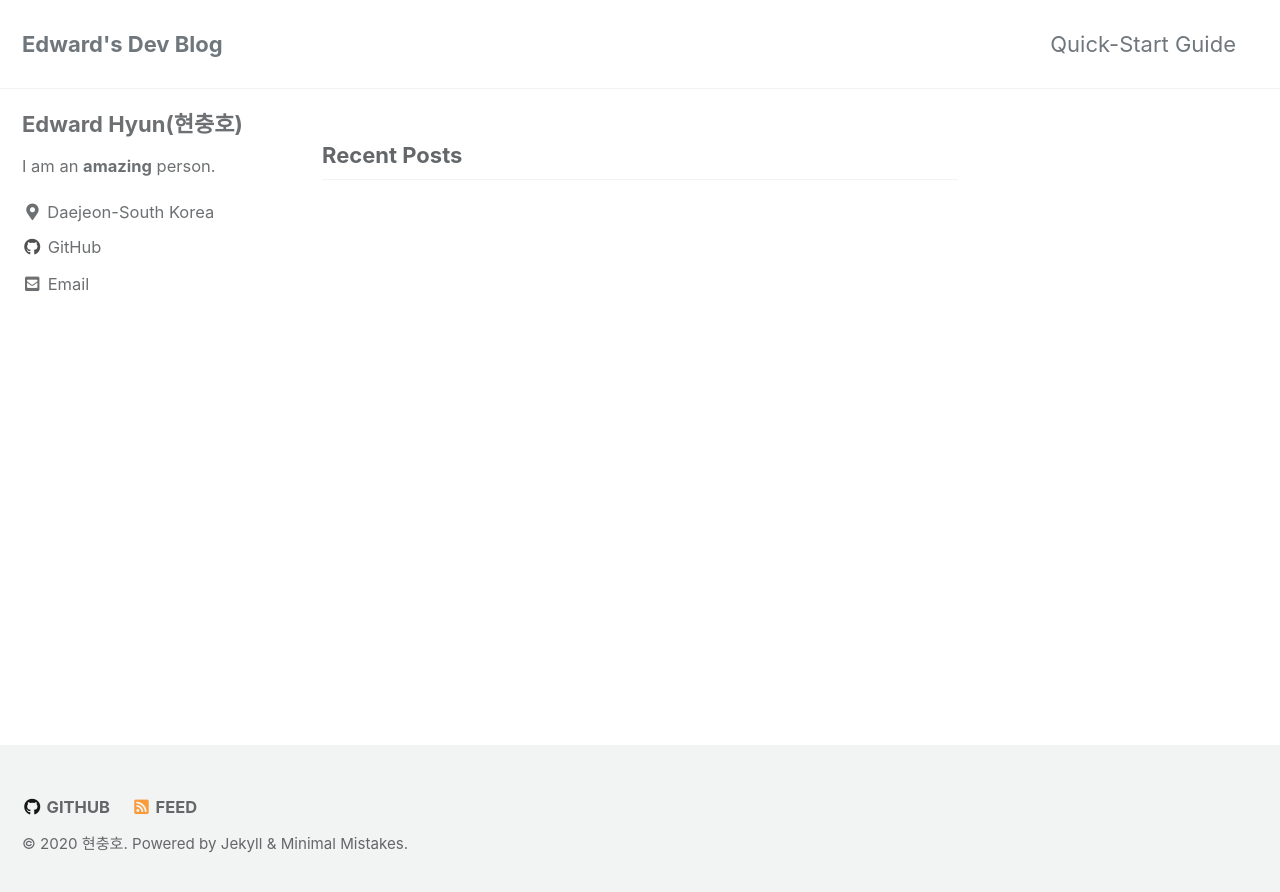
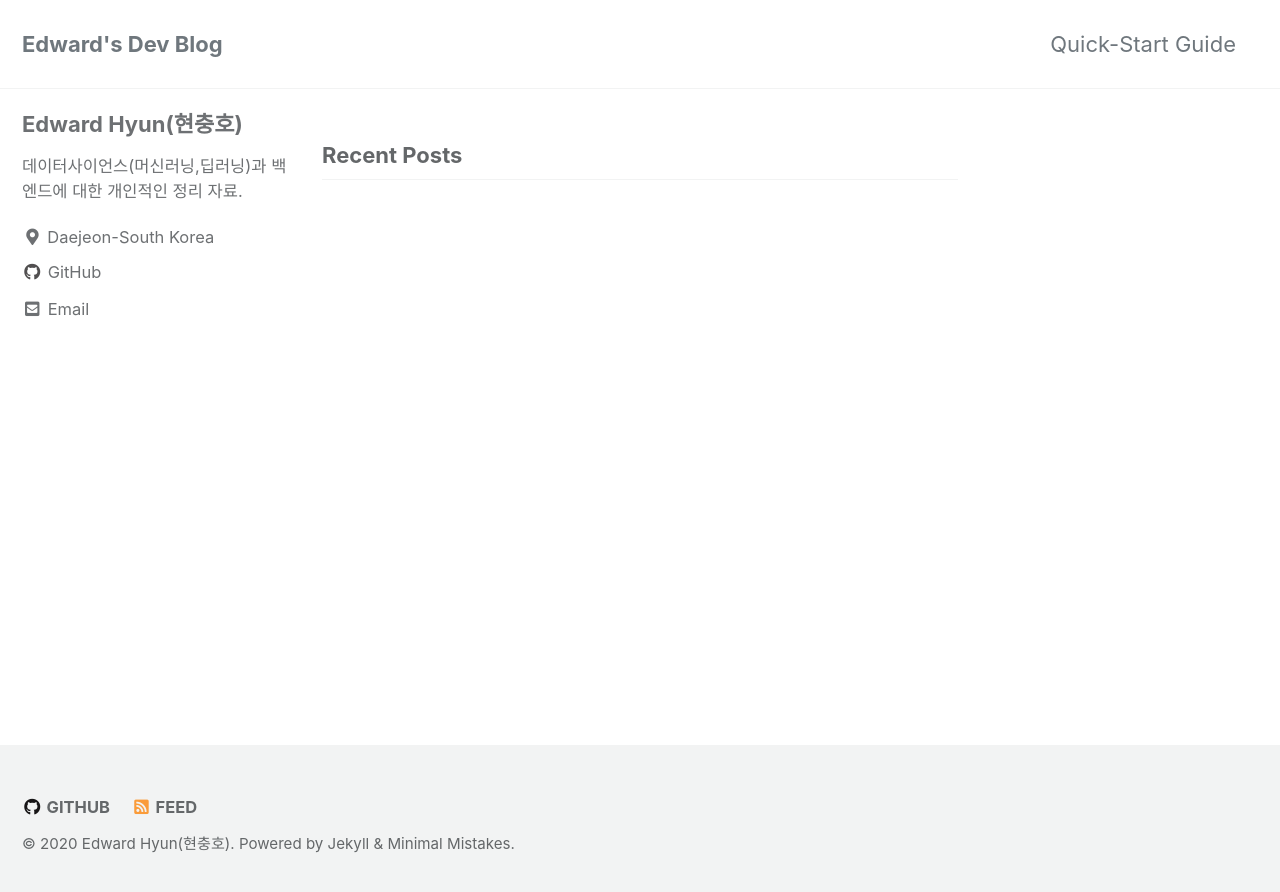
Before and after one commit to iamhch24/iamhch24.github.io, a Jekyll site: the page built from index.html, in a window 1280 px wide. Shown: the top 892 px of the page. Built offline with Jekyll 4.4.1, drawn with Linux system fonts in a browser that asks for light colours; cached includes are drawn as plain includes; the list of posts is cut into pages by our own code.

Commit message:
Update _config.yml

```diff
--- a/_config.yml
+++ b/_config.yml
@@ -19,7 +19,7 @@ locale                   : "Daejeon-South Korea"
 title                    : "Edward's Dev Blog"
 title_separator          : "-"
 subtitle                 : # site tagline that appears below site title in masthead
-name                     : "현충호"
+name                     : "Edward Hyun(현충호)"
 description              : "데이터사이언스(머신러닝,딥러닝)과 백엔드에 대한 개인적인 정리 자료."
 url                      : "https://iamhch24.github.io"
 baseurl                  : # the subpath of your site, e.g. "/blog"
@@ -95,7 +95,7 @@ analytics:
 author:
   name             : "Edward Hyun(현충호)"
   avatar           : # path of avatar image, e.g. "/assets/images/bio-photo.jpg"
-  bio              : "I am an **amazing** person."
+  bio              : "데이터사이언스(머신러닝,딥러닝)과 백엔드에 대한 개인적인 정리 자료."
   location         : "Daejeon-South Korea"
   email            : "iamhch24@gmail.com"
   links:
```
